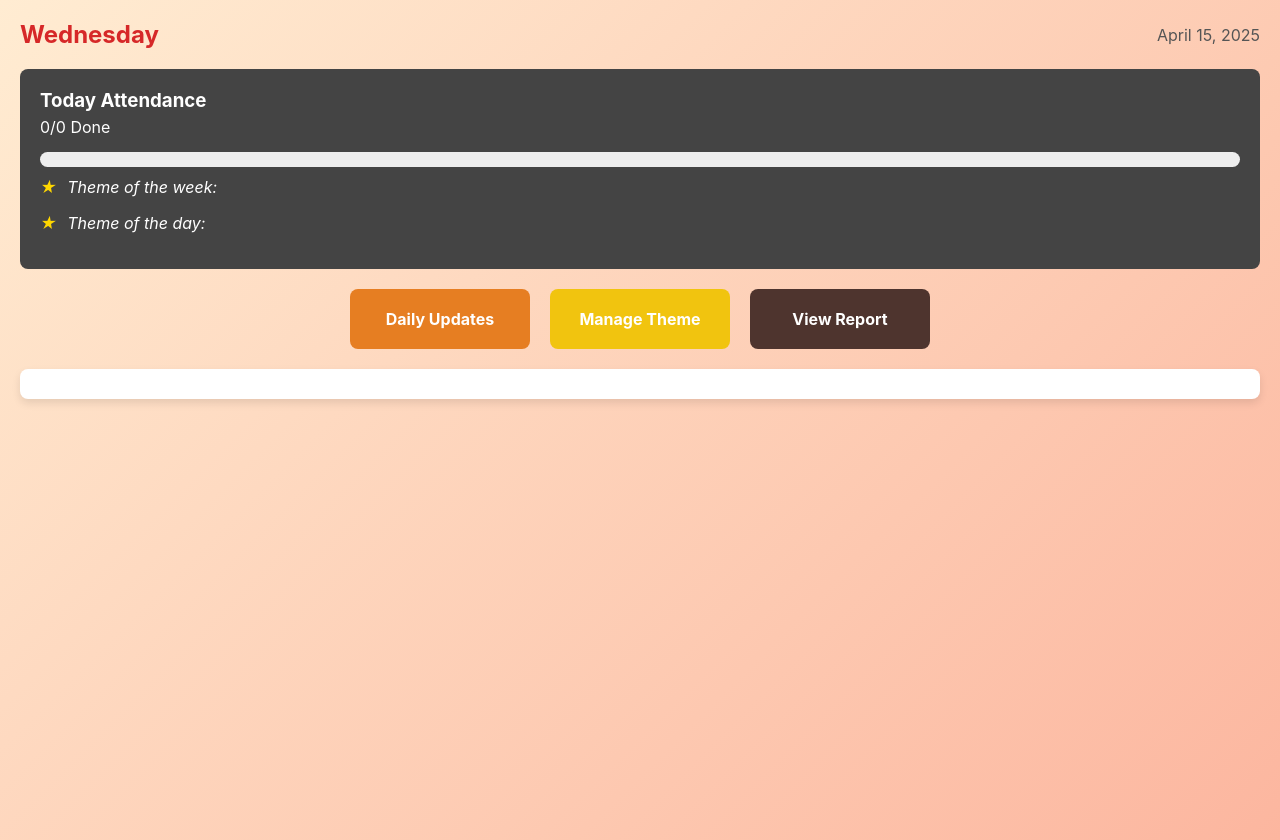
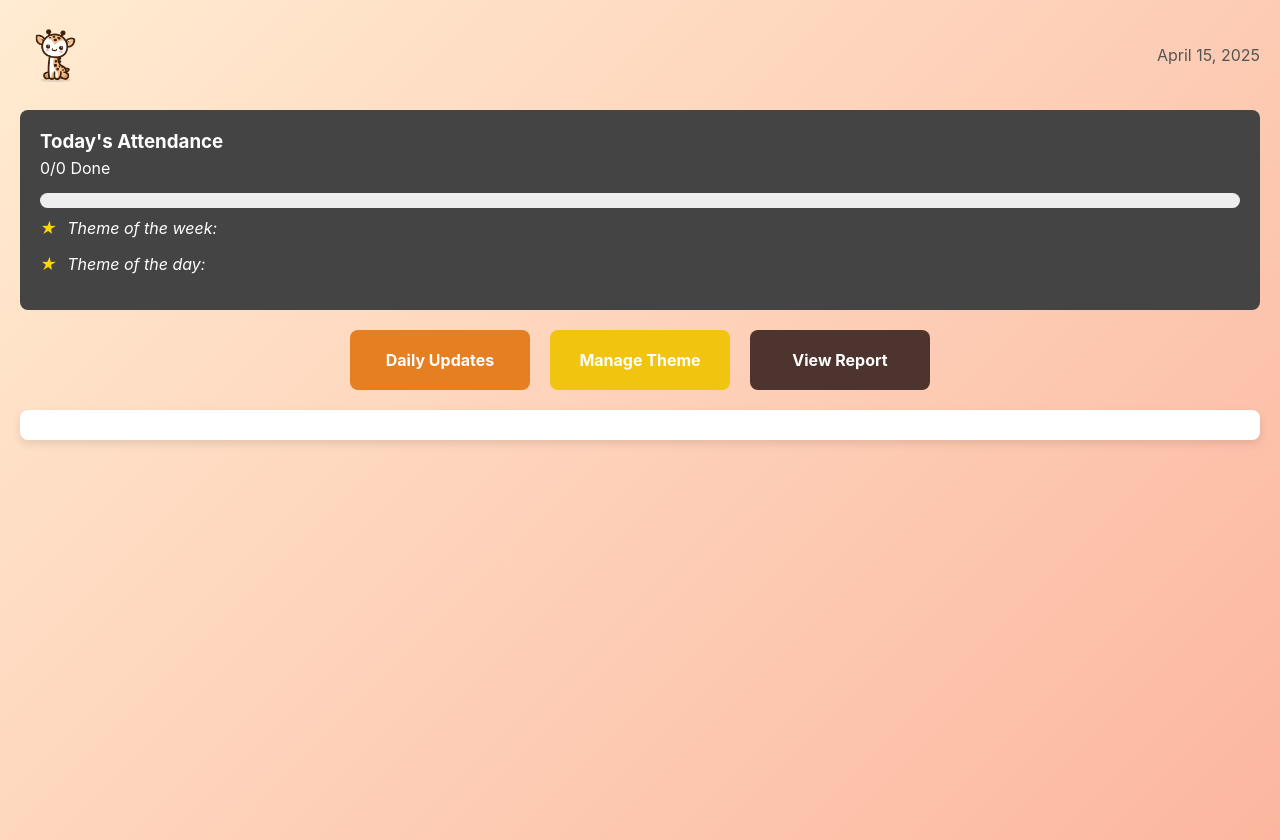
Before and after one commit to starry-N8/admin, a React (Create React App) app: page / in a window 1280 px wide. Built offline with nearby package versions, Linux system fonts and the light colour scheme; no server answers; the database is empty.

Commit message:
Added Logo and changed marked attendance

```diff
--- a/public/index.html
+++ b/public/index.html
@@ -2,19 +2,19 @@
 <html lang="en">
   <head>
     <meta charset="utf-8" />
-    <link rel="icon" href="%PUBLIC_URL%/favicon.ico" />
+    <link rel="icon" href="%PUBLIC_URL%/logoMimansa.png" />
     <meta name="viewport" content="width=device-width, initial-scale=1" />
     <meta name="theme-color" content="#000000" />
     <meta
       name="description"
-      content="Web site created using create-react-app"
+      content="Mimansa Kids Admin App"
     />
-    <link rel="apple-touch-icon" href="%PUBLIC_URL%/logo192.png" />
+    <link rel="apple-touch-icon" href="%PUBLIC_URL%/logoMimansa.png" />
     <!--
       manifest.json provides metadata used when your web app is installed on a
       user's mobile device or desktop. See https://developers.google.com/web/fundamentals/web-app-manifest/
     -->
-    <link rel="manifest" href="%PUBLIC_URL%/manifest.json" />
+    <link rel="manifest" href="%PUBLIC_URL%/logoMimansa.png" />
     <!--
       Notice the use of %PUBLIC_URL% in the tags above.
       It will be replaced with the URL of the `public` folder during the build.
@@ -24,7 +24,7 @@
       work correctly both with client-side routing and a non-root public URL.
       Learn how to configure a non-root public URL by running `npm run build`.
     -->
-    <title>React App</title>
+    <title>Mimansa Kids Admin App</title>
   </head>
   <body>
     <noscript>You need to enable JavaScript to run this app.</noscript>
--- a/src/pages/Home.jsx
+++ b/src/pages/Home.jsx
@@ -1,6 +1,7 @@
 // src/pages/Home.jsx
 import React, { useState, useEffect } from 'react';
 import { useNavigate } from 'react-router-dom';
+import giraffeIcon from '../assets/Logo.png';
 import {
   collection,
   query,
@@ -46,7 +47,7 @@ const Home = () => {
     },
     title: {
       margin: 0,
-      color: '#d62828',
+      color: '#555',
       fontSize: '24px',
       fontWeight: '700',
     },
@@ -341,12 +342,18 @@ const Home = () => {
   return (
     <div style={styles.container}>
       <header style={styles.header}>
-        <h2 style={styles.title}>Wednesday</h2>
+        <div style={{ display: 'flex', alignItems: 'center', gap: '10px' }}>
+          <img
+            src={giraffeIcon}
+            alt="Giraffe"
+            style={{ width: '70px', height: '70px' }}
+          />
+        </div>
         <span style={styles.dateText}>{todayDateString}</span>
       </header>
 
       <div style={styles.attendanceSummary}>
-        <h3 style={{ margin: 0 }}>Today Attendance</h3>
+        <h3 style={{ margin: 0 }}>Today's Attendance</h3>
         <p style={{ margin: '5px 0 0' }}>
           {markedCount}/{kids.length} Done
         </p>
@@ -438,7 +445,7 @@ const Home = () => {
               </div>
               {attendanceData[kid.name] && (
                 <div style={{ marginTop: '5px', fontSize: '13px', color: '#444' }}>
-                  {`${kid.name} marked ${attendanceData[kid.name].status.toUpperCase()} on ${attendanceData[kid.name].markedAt}.`}
+                  {`Marked ${attendanceData[kid.name].status.toUpperCase()} at ${new Date(attendanceData[kid.name].markedAt).toLocaleTimeString([], { hour: '2-digit', minute: '2-digit' })}.`}
                 </div>
               )}
             </div>
```
Also changed, not shown: public/logoMimansa.png (added), src/assets/Logo.png (added).
